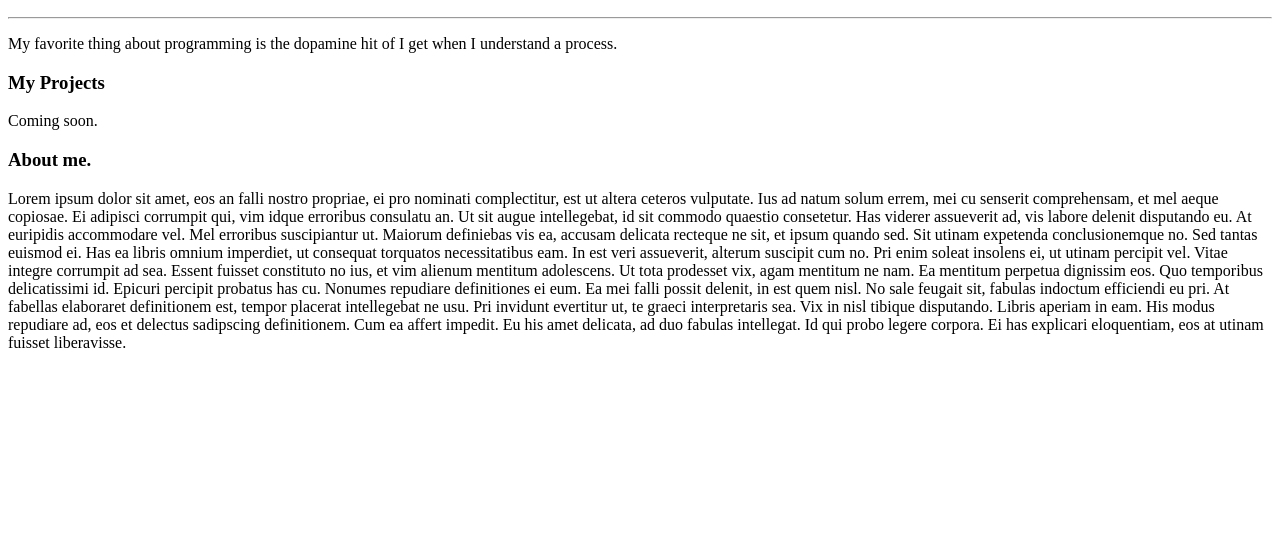
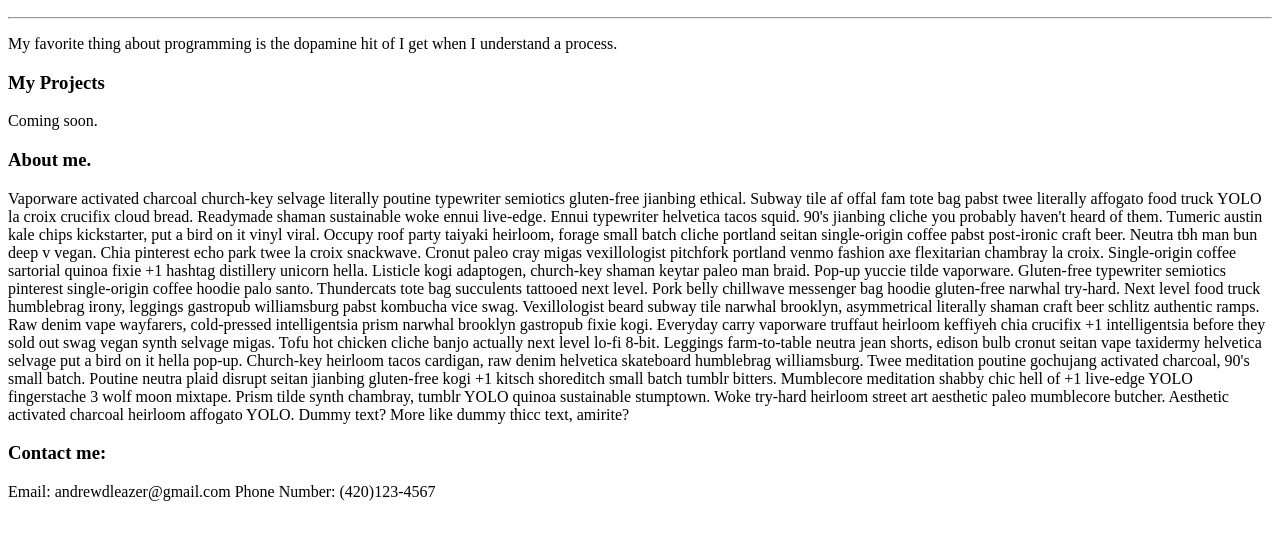
Before and after one commit to Andrew-DL/my-portfolio, a plain HTML site: page index.html in a window 1280 px wide. Shown: the part 110-650 px from the top of the page. Drawn offline with Linux system fonts and the light colour scheme.

Commit message:
Bonus Steps Done

```diff
--- a/index.html
+++ b/index.html
@@ -30,15 +30,22 @@
             <h3>My Projects</h3>
                 <p>Coming soon.</p>
             <h3>About me.</h3>
-                <p>Lorem ipsum dolor sit amet, eos an falli nostro propriae, ei pro nominati complectitur, est ut altera ceteros vulputate. Ius ad natum solum errem, mei cu senserit comprehensam, et mel aeque copiosae. Ei adipisci corrumpit qui, vim idque erroribus consulatu an. Ut sit augue intellegebat, id sit commodo quaestio consetetur. Has viderer assueverit ad, vis labore delenit disputando eu.
+                <p>Vaporware activated charcoal church-key selvage literally poutine typewriter semiotics gluten-free jianbing ethical. Subway tile af offal fam tote bag pabst twee literally affogato food truck YOLO la croix crucifix cloud bread. Readymade shaman sustainable woke ennui live-edge. Ennui typewriter helvetica tacos squid. 90's jianbing cliche you probably haven't heard of them.
 
-                    At euripidis accommodare vel. Mel erroribus suscipiantur ut. Maiorum definiebas vis ea, accusam delicata recteque ne sit, et ipsum quando sed. Sit utinam expetenda conclusionemque no. Sed tantas euismod ei. Has ea libris omnium imperdiet, ut consequat torquatos necessitatibus eam. In est veri assueverit, alterum suscipit cum no.
+                    Tumeric austin kale chips kickstarter, put a bird on it vinyl viral. Occupy roof party taiyaki heirloom, forage small batch cliche portland seitan single-origin coffee pabst post-ironic craft beer. Neutra tbh man bun deep v vegan. Chia pinterest echo park twee la croix snackwave. Cronut paleo cray migas vexillologist pitchfork portland venmo fashion axe flexitarian chambray la croix.
 
-                    Pri enim soleat insolens ei, ut utinam percipit vel. Vitae integre corrumpit ad sea. Essent fuisset constituto no ius, et vim alienum mentitum adolescens. Ut tota prodesset vix, agam mentitum ne nam. Ea mentitum perpetua dignissim eos.
+                    Single-origin coffee sartorial quinoa fixie +1 hashtag distillery unicorn hella. Listicle kogi adaptogen, church-key shaman keytar paleo man braid. Pop-up yuccie tilde vaporware. Gluten-free typewriter semiotics pinterest single-origin coffee hoodie palo santo. Thundercats tote bag succulents tattooed next level.
 
-                    Quo temporibus delicatissimi id. Epicuri percipit probatus has cu. Nonumes repudiare definitiones ei eum. Ea mei falli possit delenit, in est quem nisl. No sale feugait sit, fabulas indoctum efficiendi eu pri. At fabellas elaboraret definitionem est, tempor placerat intellegebat ne usu. Pri invidunt evertitur ut, te graeci interpretaris sea.
+                    Pork belly chillwave messenger bag hoodie gluten-free narwhal try-hard. Next level food truck humblebrag irony, leggings gastropub williamsburg pabst kombucha vice swag. Vexillologist beard subway tile narwhal brooklyn, asymmetrical literally shaman craft beer schlitz authentic ramps. Raw denim vape wayfarers, cold-pressed intelligentsia prism narwhal brooklyn gastropub fixie kogi. Everyday carry vaporware truffaut heirloom keffiyeh chia crucifix +1 intelligentsia before they sold out swag vegan synth selvage migas. Tofu hot chicken cliche banjo actually next level lo-fi 8-bit. Leggings farm-to-table neutra jean shorts, edison bulb cronut seitan vape taxidermy helvetica selvage put a bird on it hella pop-up.
 
-                    Vix in nisl tibique disputando. Libris aperiam in eam. His modus repudiare ad, eos et delectus sadipscing definitionem. Cum ea affert impedit. Eu his amet delicata, ad duo fabulas intellegat. Id qui probo legere corpora. Ei has explicari eloquentiam, eos at utinam fuisset liberavisse.</p>
+                    Church-key heirloom tacos cardigan, raw denim helvetica skateboard humblebrag williamsburg. Twee meditation poutine gochujang activated charcoal, 90's small batch. Poutine neutra plaid disrupt seitan jianbing gluten-free kogi +1 kitsch shoreditch small batch tumblr bitters. Mumblecore meditation shabby chic hell of +1 live-edge YOLO fingerstache 3 wolf moon mixtape. Prism tilde synth chambray, tumblr YOLO quinoa sustainable stumptown. Woke try-hard heirloom street art aesthetic paleo mumblecore butcher. Aesthetic activated charcoal heirloom affogato YOLO.
+
+                    Dummy text? More like dummy thicc text, amirite?</p>
+
+            <h3>Contact me:</h3>
+                <p>Email: andrewdleazer@gmail.com
+                Phone Number: (420)123-4567
+                </p>
     </div>
   </body>
 </html>
```
